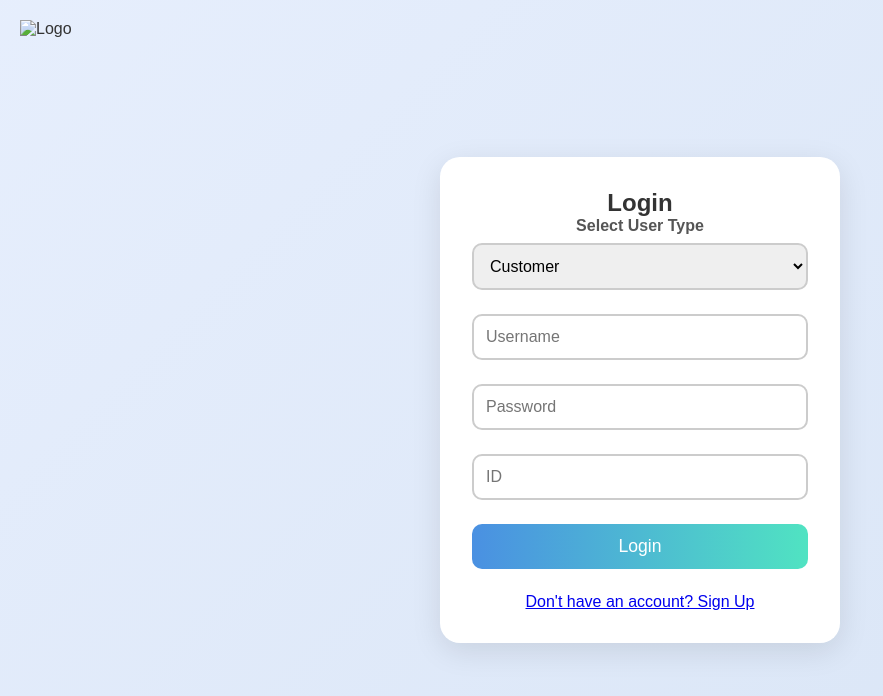
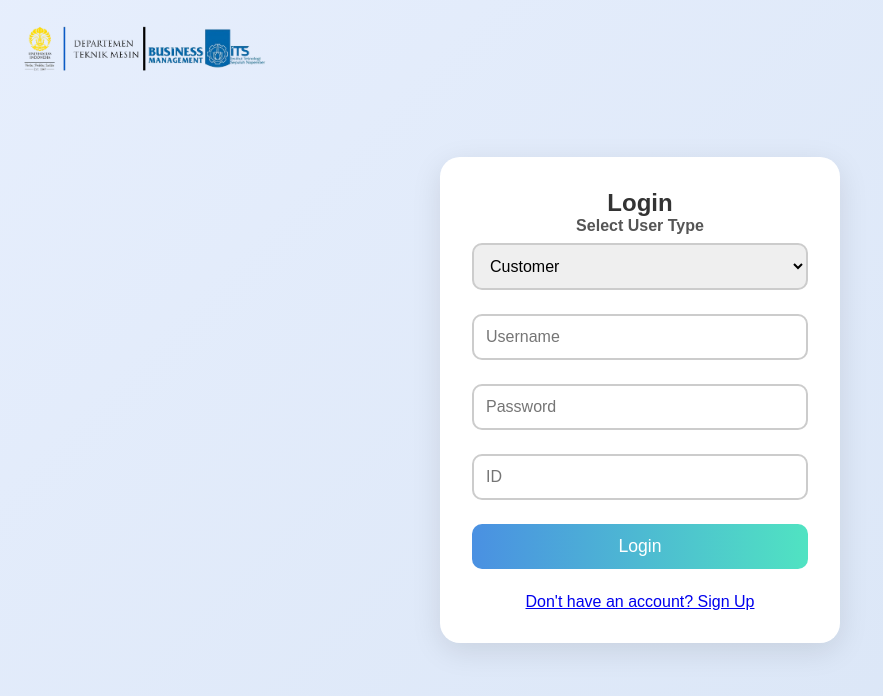
Before and after one commit to kentang-a11y/DOCK-SPACE, a plain HTML site: page login.html in a window 1280 px wide. Shown: the whole page, without its empty margins (0-883 px from the left). Drawn offline with Linux system fonts and the light colour scheme.

Commit message:
Update login.html

```diff
--- a/login.html
+++ b/login.html
@@ -9,7 +9,7 @@
 <body>
 
     <!-- Logo Placement -->
-    <img src= "nihyak.png" alt="Logo" class="logo">
+    <img src= "img\nihyak.png" alt="Logo" class="logo">
 
     <div class="container">
         <!-- Login Form -->
```
